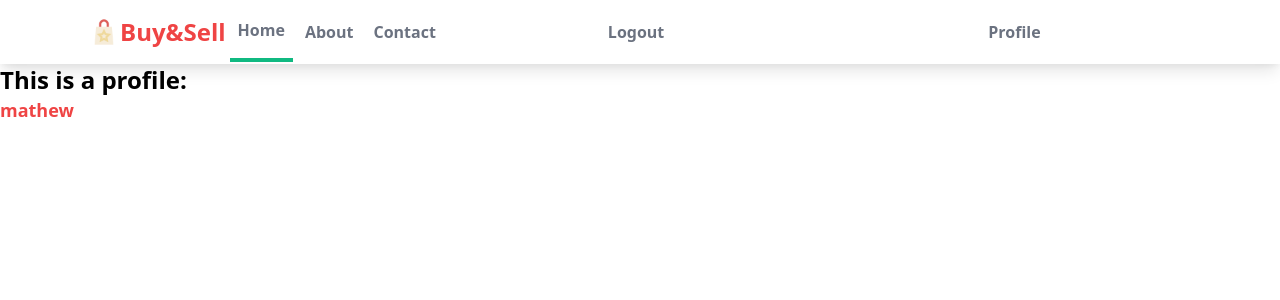
After one commit to mathewwicky/shopping_app, a Django app: page /user/profile/ in a window 1280 px wide. The commit adds this page. Shown: the top 300 px of the page. Run offline with Django 4.2, Linux system fonts and the light colour scheme; a user stored in the database is signed in; style sheets or scripts are compiled from the project's sources.

Commit message:
Added the profile page

```diff
--- a/myapp/templates/myapp/base.html
+++ b/myapp/templates/myapp/base.html
@@ -19,10 +19,12 @@
                             <a href="#" class="py-4 px-2 text-gray-500 font-semibold">About</a>
                             <a href="#" class="py-4 px-2 text-gray-500 font-semibold">Contact</a>
                             {% if user.is_authenticated %}
-                            <a class="py-4 px-80 text-gray-500 font-semibold" href="{% url 'user:logout' %}">Logout</a>
+                            <a class="py-4 px-40 text-gray-500 font-semibold" href="{% url 'user:logout' %}">Logout</a>
+                            <a class="py-4 px-40 text-gray-500 font-semibold" href="{% url 'user:profile' %}">Profile</a>
                             {% else %}
-                            <a class="py-4 px-80 text-gray-500 font-semibold" href="{% url 'user:login' %}">Login</a>
+                            <a class="py-4 px-40 text-gray-500 font-semibold" href="{% url 'user:login' %}">Login</a>
                             {% endif %}
+
                         </div>
                     </div>
                 </div>
--- a/mysite/settings.py
+++ b/mysite/settings.py
@@ -127,3 +127,4 @@ DEFAULT_AUTO_FIELD = 'django.db.models.BigAutoField'
 MEDIA_ROOT = BASE_DIR / 'media'
 MEDIA_URL = '/media/'
 LOGIN_REDIRECT_URL = 'myapp:products'
+LOGIN_URL = 'user:login'
--- /dev/null
+++ b/user/templates/user/profile.html
@@ -0,0 +1,8 @@
+{% extends 'myapp/base.html'%}
+{% block content%}
+<div class="text-2xl font-bold ">
+    <h3 >This is a profile:
+    <p class="text-lg text-red-500">{{user.username}}</p></h3>
+</div>
+
+{% endblock %}
--- a/user/urls.py
+++ b/user/urls.py
@@ -8,4 +8,5 @@ urlpatterns = [
     path('register/', views.register,name='register'),
     path('login/', authentication_views.LoginView.as_view(template_name='user/login.html'), name='login'),
     path('logout/', authentication_views.LogoutView.as_view(template_name='user/logout.html'), name='logout'),
+    path('profile/',views.profile,name='profile'),
    ]
--- a/user/views.py
+++ b/user/views.py
@@ -1,5 +1,6 @@
 from django.shortcuts import render,redirect
 from .forms import UserForm
+from django.contrib.auth.decorators import login_required
 # Create your views here.
 
 def register(request):
@@ -16,3 +17,7 @@ def register(request):
     }
 
     return render(request,'user/register.html',context)
+
+@login_required
+def profile(request):
+    return render(request,'user/profile.html')
```
Also changed, not shown: db.sqlite3.
